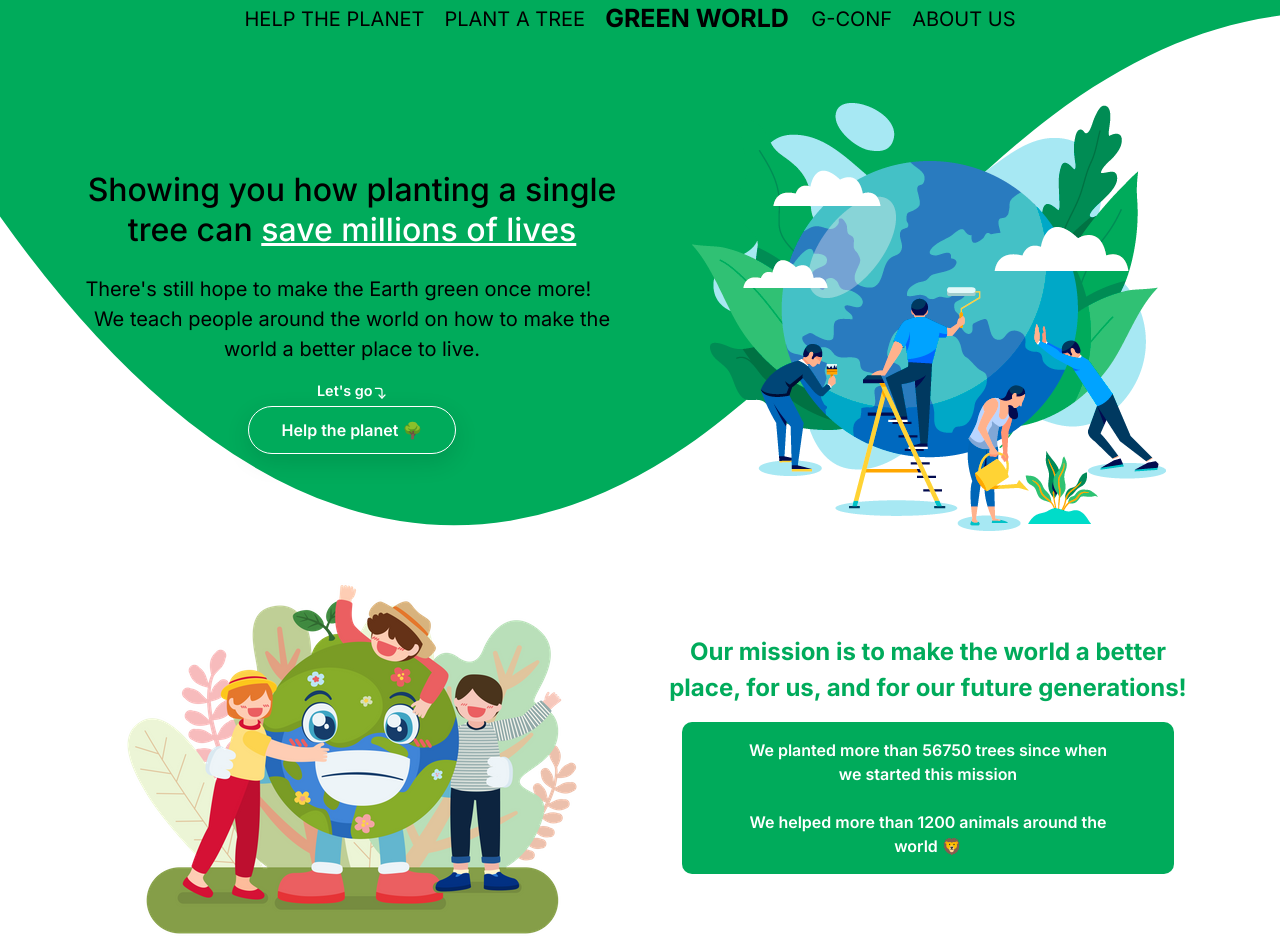
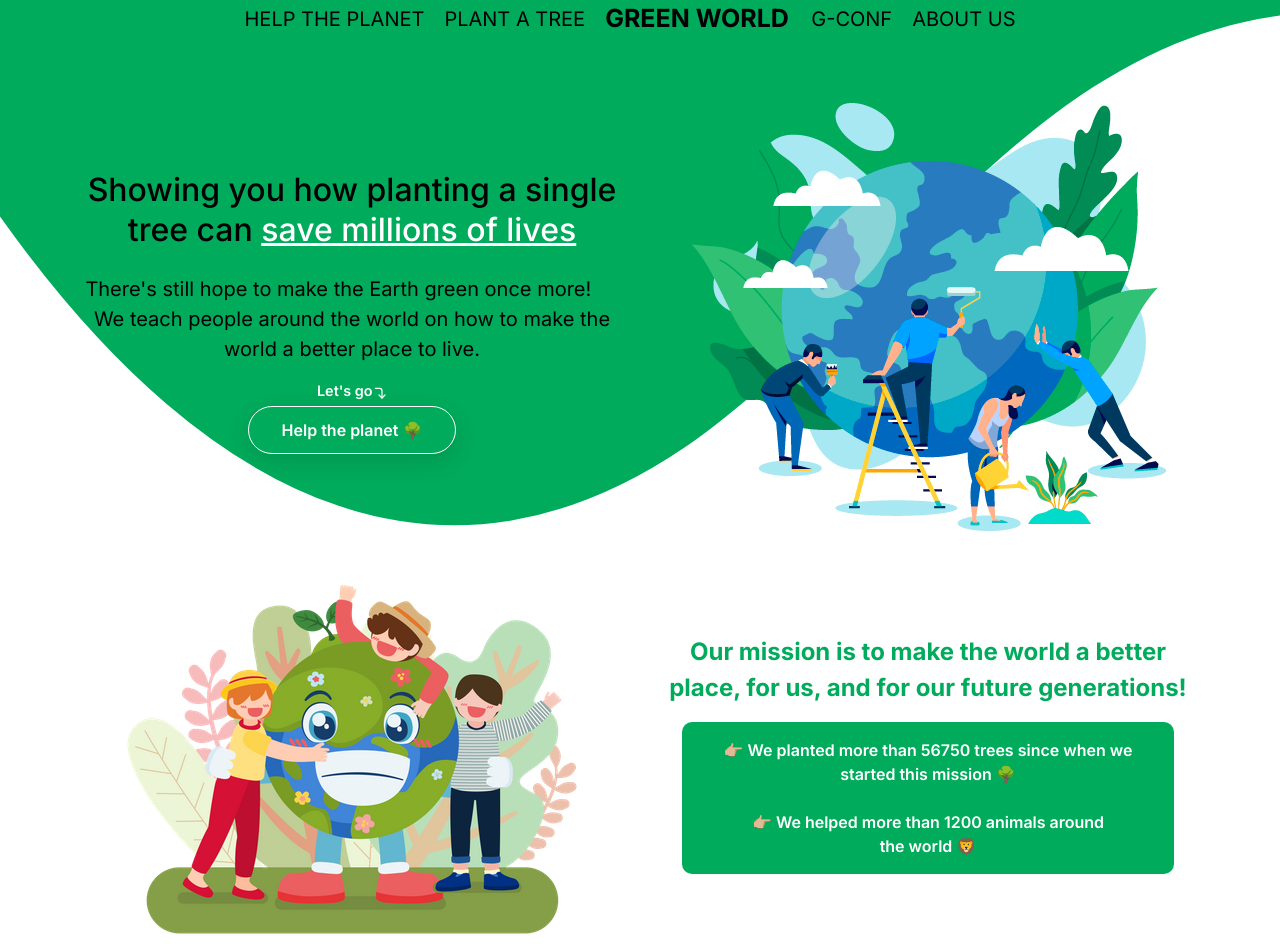
Before and after one commit to awkren/green-world, a React (Create React App) app: page / in a window 1280 px wide. Shown: the top 952 px of the page. Built offline with nearby package versions, Linux system fonts and the light colour scheme; the HTML template or start-up script is replaced by a standard one.

Commit message:
merged help status into one single box

```diff
--- a/src/page-structure/UpperSection.jsx
+++ b/src/page-structure/UpperSection.jsx
@@ -35,21 +35,19 @@ const UpperSection = () => (
 
         <div className='boxes flex flex-col justify-center items-center'>
         <p className='mt-[2rem] mb-[1.5rem] text-[1.5rem] text-[#00ab5b] font-bold'>Our mission is to make the world a better place, for us, and for our future generations!</p>
-          <div className='bg-[#00ab5b] rounded-[30px_30px_5px_5px] mb-[.5rem] w-[95%] h-[3.5rem] flex font-semibold text-white'>
-            <p className='text-center w-[80%] m-auto'>We planted more than 56750 trees since when we started this mission</p>
-          </div>
-          <div className='bg-[#00ab5b] rounded-[5px_5px_30px_30px] mb-[.5rem] w-[95%] h-[3.5rem] flex font-semibold text-white'>
-            <p className='text-center w-[80%] m-auto'>We helped more than 1200 animals around the world 🦁</p>
-          </div>
+            <div className='flex flex-col bg-[#00ab5b] rounded-[10px] p-2 gap-[1rem] mb-[1.5rem] w-[95%] flex font-semibold'>
+              <p className='text-center w-[90%] m-auto'>We planted more than <em className='text-white font-normal not-italic'>56750</em> trees since when we started this mission</p>
+              <p className='text-center w-[80%] m-auto'>We helped more than <em className='text-white font-normal not-italic'>1200</em> animals around the world 🦁</p>
+            </div>
         </div>
 
         <div className='boxes-desktop w-[90%] m-auto hidden'>
           <p className='t-class text-[1.5rem] text-[#00ab5b] font-bold'>Our mission is to make the world a better place, for us, and for our future generations!</p>
           <div className='mt-[1rem] bg-[#00ab5b] rounded-[10px] p-[1rem] mb-[.5rem] w-[95%] flex flex-col font-semibold text-white'>
-            <p className='text-center w-[80%] m-auto'>We planted more than 56750 trees since when we started this mission</p>
+            <p className='text-center w-[90%] m-auto'>👉🏼 We planted more than 56750 trees since when we started this mission 🌳</p>
             {/* <div className='w-[70%] h-[1px] bg-black m-auto'></div> */}
             <br></br>
-            <p className='text-center w-[80%] m-auto'>We helped more than 1200 animals around the world 🦁</p>
+            <p className='text-center w-[80%] m-auto'>👉🏼 We helped more than 1200 animals around the world 🦁</p>
           </div>
         </div>
 
@@ -71,7 +69,7 @@ const UpperSection = () => (
         <div className='read-docs flex flex-col items-center'>
           {/* <p className='text-[#00ab5b]'><IoMdArrowRoundForward/></p> */}
           <p className='hover:cursor-pointer text-white flex items-center font-semibold m-auto text-[1.1rem]'><IoMdArrowRoundForward/><span></span>Read our documentation</p>
-          <p className='font-semibold text-[1.1rem]'>and see how you can help us too!</p>
+          <p className='font-semibold text-[1.1rem] mb-[1rem]'>and see how you can help us too!</p>
         </div>
       </div>
     </div>
```
